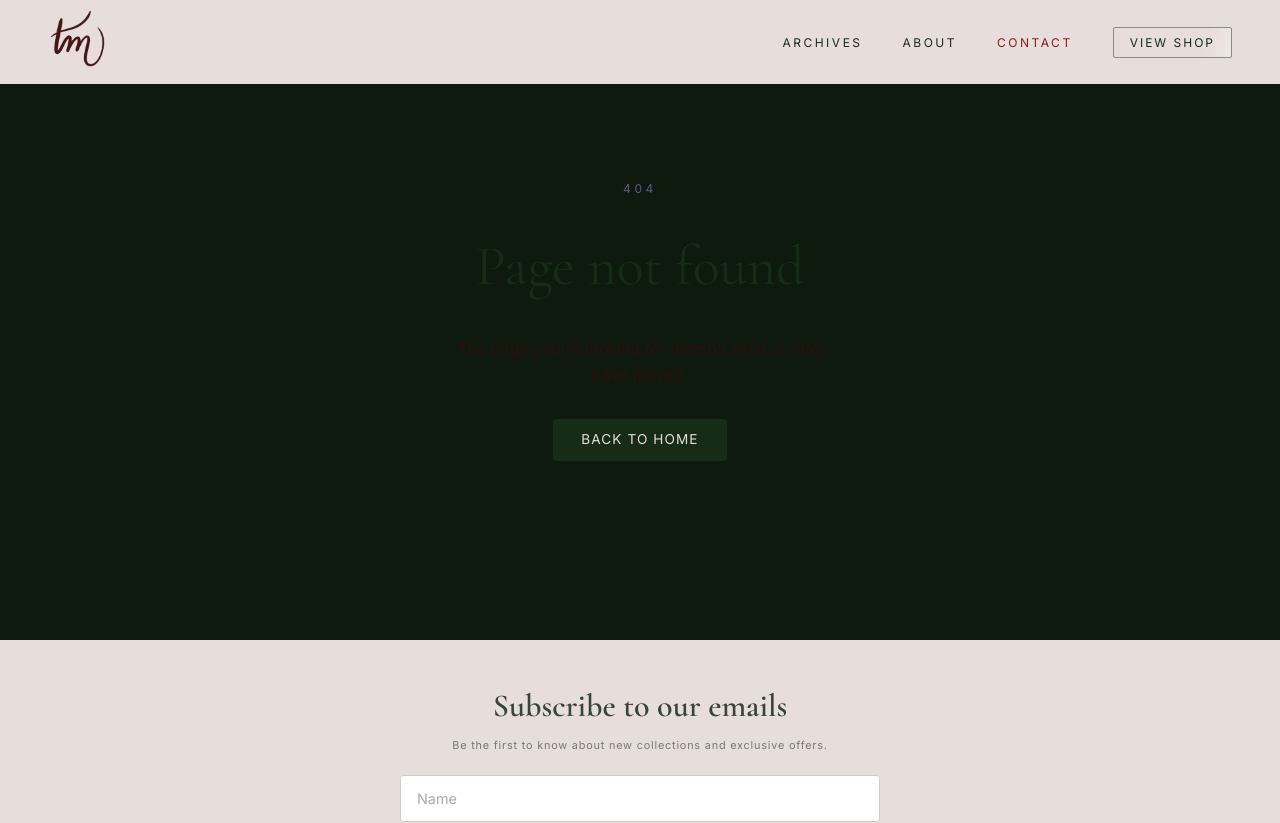
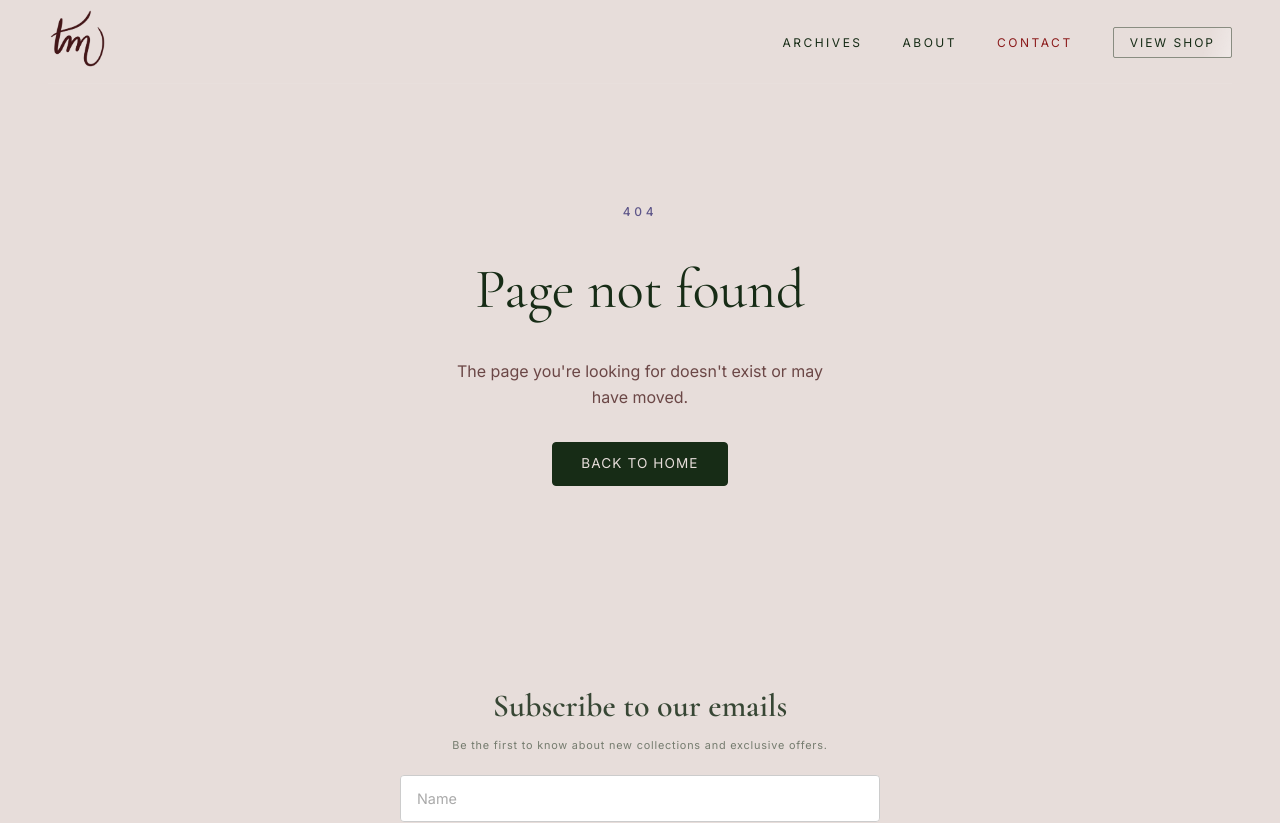
Before and after one commit to ShayanDsouza/Art_by_tvesa, a React (Vite) app: page /browse in a window 1280 px wide. Shown: the top 823 px of the page. Built offline with nearby package versions, Linux system fonts and the light colour scheme; no server answers; sample sign-in values are in the browser's storage.

Commit message:
Fix 404 page colors

```diff
--- a/src/pages/NotFound.jsx
+++ b/src/pages/NotFound.jsx
@@ -7,40 +7,17 @@ export default function NotFound() {
   return (
     <>
       <Helmet>
-        <title>Page Not Found — Art by Tvesa</title>
+        <title>Page Not Found - Art by Tvesa</title>
         <meta name="robots" content="noindex, nofollow" />
       </Helmet>
       <Navbar />
-      <main style={{
-        minHeight: '80vh',
-        display: 'flex',
-        flexDirection: 'column',
-        alignItems: 'center',
-        justifyContent: 'center',
-        gap: '1.5rem',
-        padding: '4rem 2rem',
-        textAlign: 'center',
-        background: 'var(--color-bg, #E7DDDA)',
-      }}>
-        <span style={{ fontSize: '0.75rem', letterSpacing: '0.3em', textTransform: 'uppercase', color: '#5F578A' }}>404</span>
-        <h1 style={{ fontSize: 'clamp(2rem, 5vw, 3.5rem)', fontWeight: 400, color: '#172C16', margin: 0 }}>
-          Page not found
-        </h1>
-        <p style={{ color: '#3b0c0c', opacity: 0.7, maxWidth: 380, lineHeight: 1.6 }}>
+      <main className="not-found-page">
+        <span className="not-found-code">404</span>
+        <h1 className="not-found-title">Page not found</h1>
+        <p className="not-found-copy">
           The page you're looking for doesn't exist or may have moved.
         </p>
-        <Link to="/" style={{
-          display: 'inline-block',
-          marginTop: '0.5rem',
-          padding: '10px 28px',
-          background: '#172C16',
-          color: '#E7DDDA',
-          borderRadius: 4,
-          textDecoration: 'none',
-          fontSize: '0.85rem',
-          letterSpacing: '0.08em',
-          textTransform: 'uppercase',
-        }}>
+        <Link to="/" className="not-found-link">
           Back to Home
         </Link>
       </main>
```
Also changed, not shown: src/App.css.
